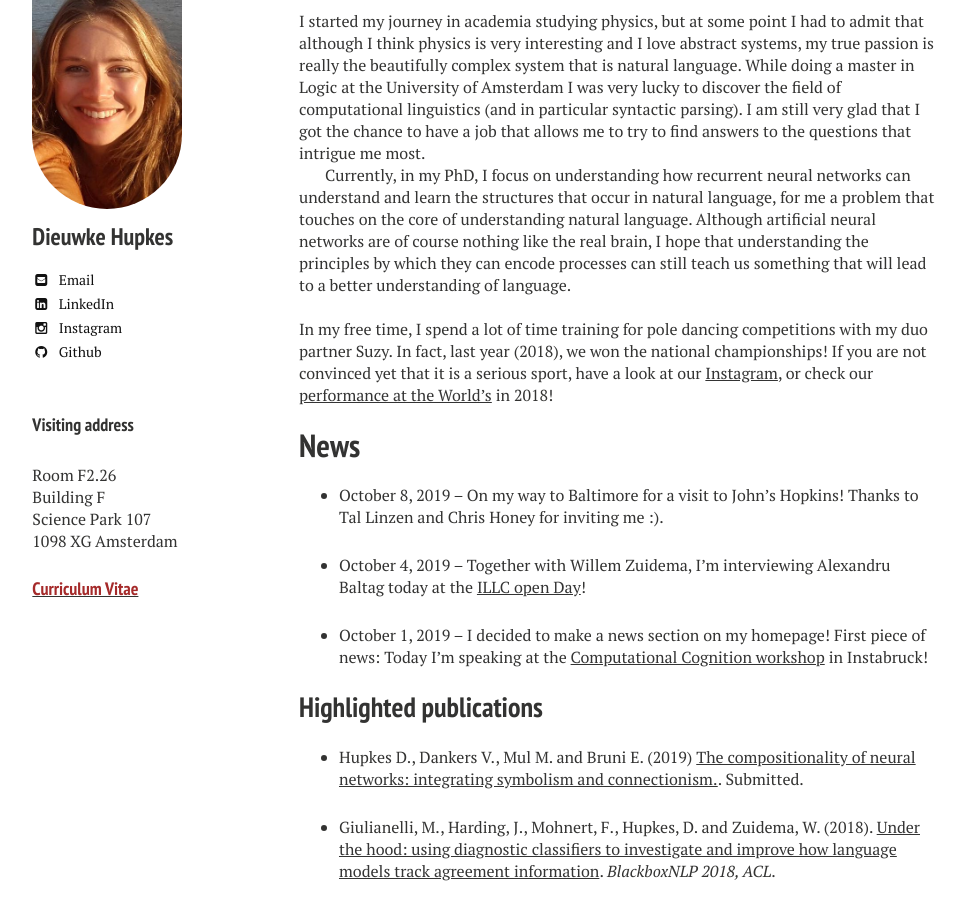
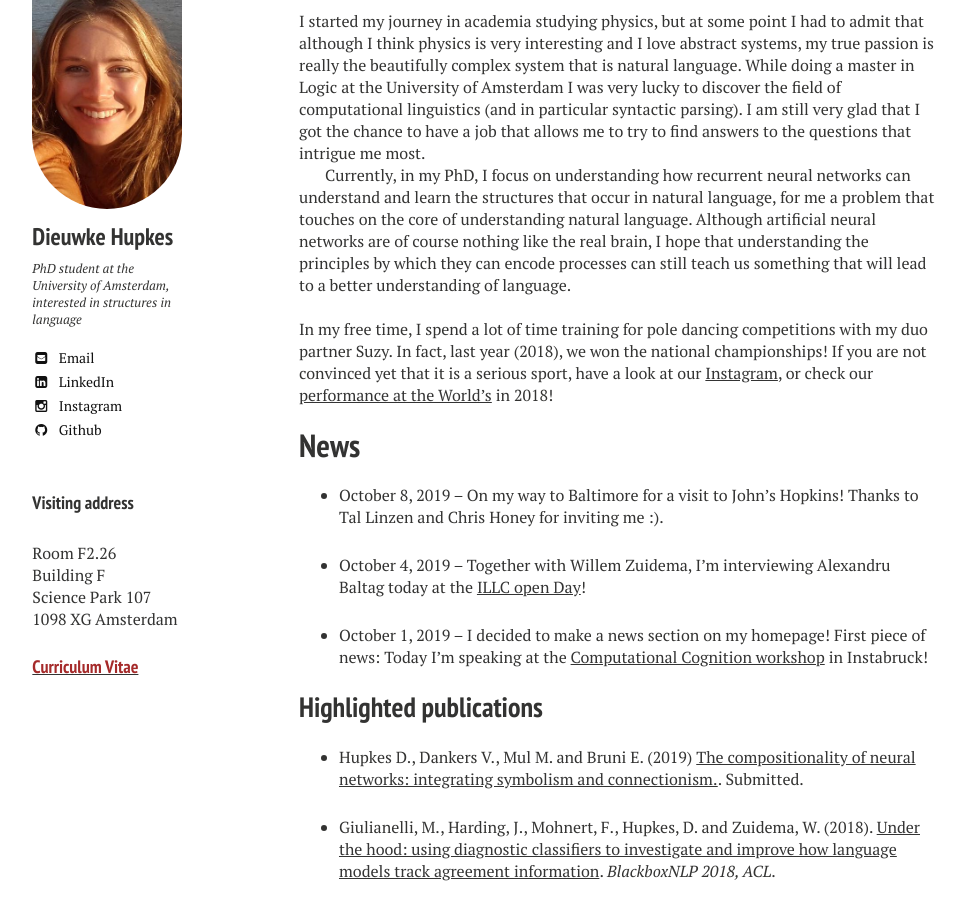
Before and after one commit to dieuwkehupkes/dieuwkehupkes.github.io, a Jekyll site: the page built from index.md, in a window 1280 px wide and 900 px high, scrolled down 554 px. Shown: the whole window, without its empty margins (21-986 px from the left). Built offline with Jekyll 4.4.1, drawn with Linux system fonts in a browser that asks for light colours; nearby versions of some CDN libraries.

Commit message:
Add twitter to config

```diff
--- a/_config.yml
+++ b/_config.yml
@@ -28,7 +28,7 @@ kramdown:
 owner:
   name: Dieuwke Hupkes
   avatar: dieuwk.jpg
-  # bio: "Describe your self."
+  bio: "PhD student at the University of Amsterdam, interested in structures in language"
   email: d.hupkes@uva.nl
   disqus-shortname:
   google:
@@ -42,6 +42,7 @@ owner:
   stackoverflow: #http://stackoverflow.com/users/123456/username
   linkedin: dieuwke-hupkes/84/656/707
   instagram: duo_polenotti
+  twitter: _dieuwke_
   xing: #username
   lastfm: #username
   tumblr: #username
```
